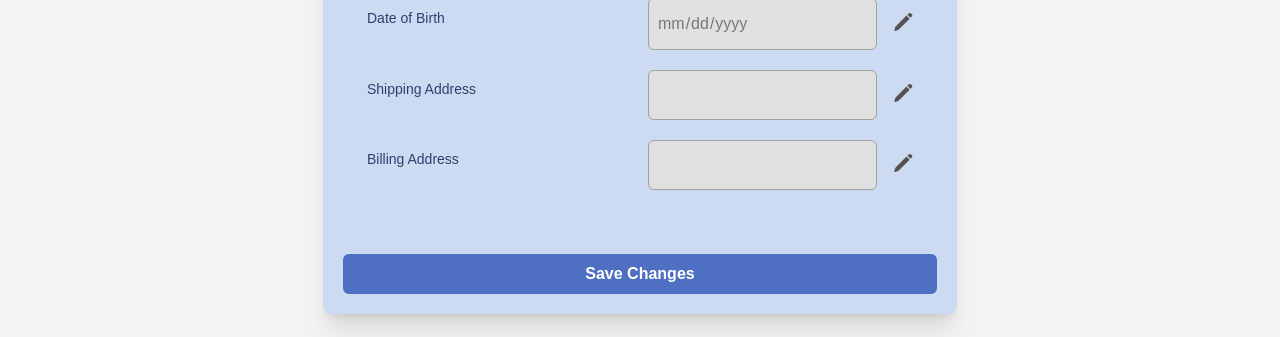
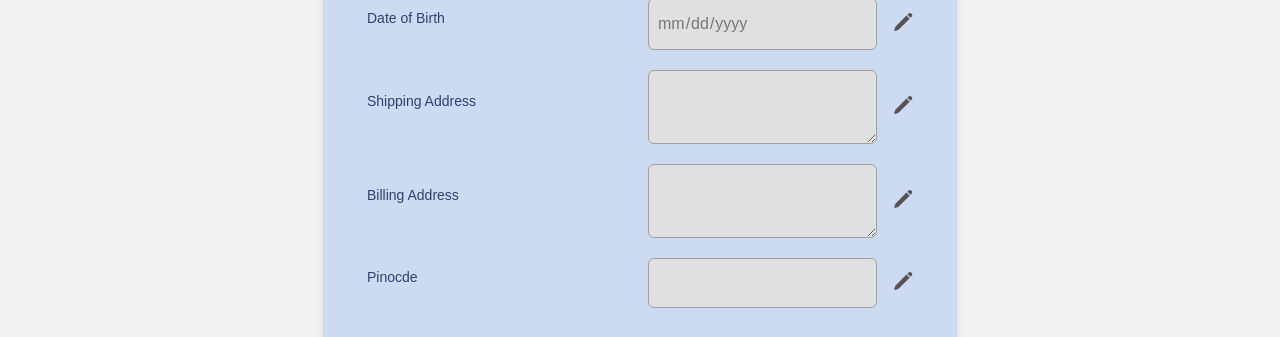
Before and after one commit to kartik-fsd/Dripsneak-2.0, a React (Vite) app in the folder dripsneak2.0/: page /profile in a window 1280 px wide. Shown: the part 520-857 px from the top of the page. Built offline with nearby package versions, Linux system fonts and the light colour scheme; no server answers; a web font is replaced by a local one.

Commit message:
fix : text area field in the profile page

```diff
--- a/dripsneak2.0/src/Components/ProfileField.jsx
+++ b/dripsneak2.0/src/Components/ProfileField.jsx
@@ -30,7 +30,6 @@ const EditableField = ({ label, type, name, value, onChange, as }) => {
       <section className="relative flex items-center space-x-4">
         {type === "date" ? (
           <Field
-            as={as}
             type={type}
             name={name}
             id={name}
@@ -45,6 +44,7 @@ const EditableField = ({ label, type, name, value, onChange, as }) => {
           />
         ) : (
           <Field
+            as={as}
             type={type}
             name={name}
             id={name}
--- a/dripsneak2.0/src/pages/profile/Profile.jsx
+++ b/dripsneak2.0/src/pages/profile/Profile.jsx
@@ -122,6 +122,7 @@ const Profile = () => {
                   type="text"
                   name="billingAddress"
                 />
+                <EditableField label="Pinocde" type="text" name="pincode" />
               </div>
               <button
                 type="submit"
```
